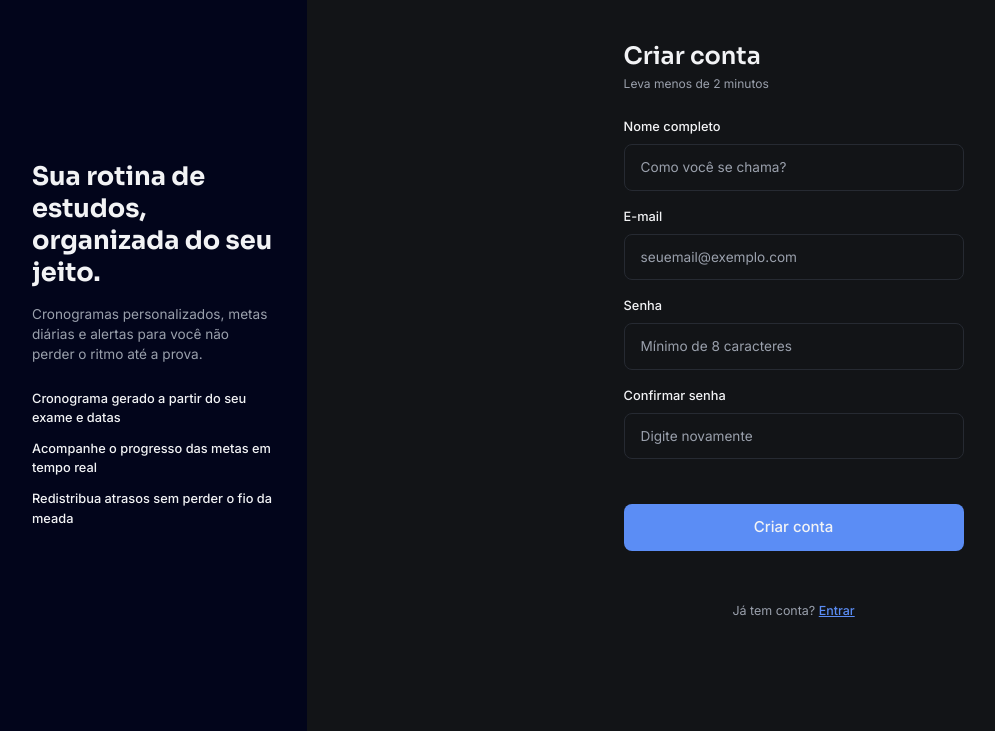
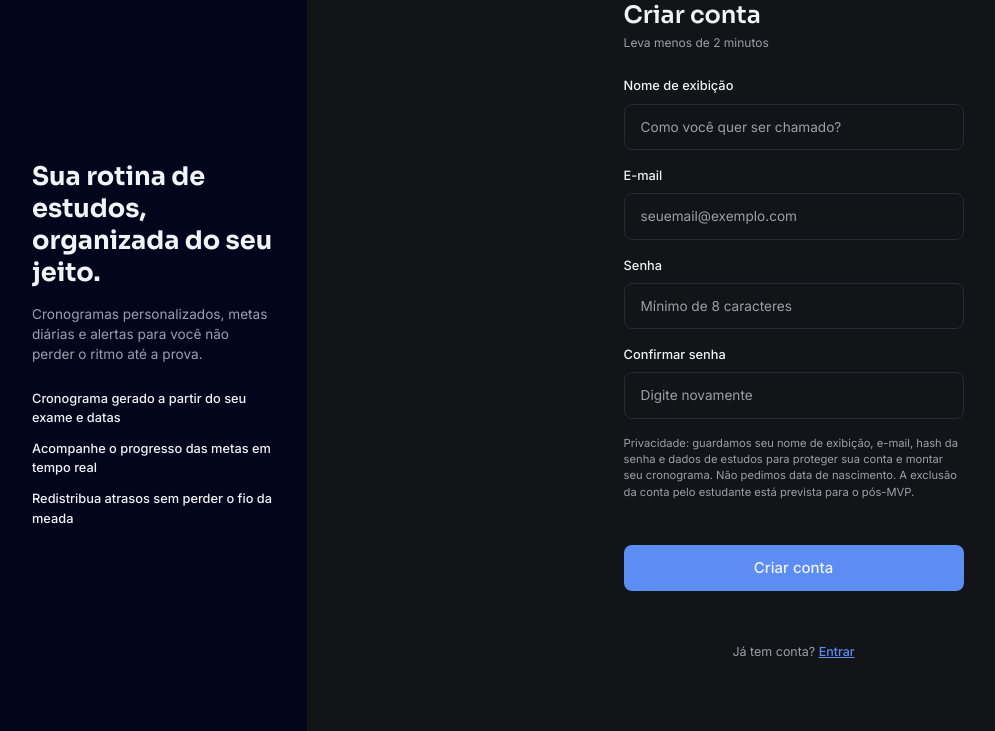
Before and after one commit to felipe-silva1/PI_IV-TIME21, a plain HTML site: page frontend/pages/cadastro.html in a window 1280 px wide. Shown: the part 69-800 px from the top of the page, without its empty margins (0-995 px from the left). Drawn offline with Linux system fonts and the light colour scheme.

Commit message:
Protege dados dos estudantes

```diff
--- a/frontend/pages/cadastro.html
+++ b/frontend/pages/cadastro.html
@@ -30,8 +30,8 @@
           <h2>Criar conta</h2>
           <p class="sub">Leva menos de 2 minutos</p>
 
-          <label for="c-nome">Nome completo</label>
-          <input id="c-nome" type="text" placeholder="Como você se chama?" autocomplete="name" required>
+          <label for="c-nome">Nome de exibição</label>
+          <input id="c-nome" type="text" placeholder="Como você quer ser chamado?" autocomplete="nickname" required>
 
           <label for="c-email">E-mail</label>
           <input id="c-email" type="email" placeholder="seuemail@exemplo.com" autocomplete="email" required>
@@ -41,6 +41,12 @@
 
           <label for="c-conf">Confirmar senha</label>
           <input id="c-conf" type="password" placeholder="Digite novamente" autocomplete="new-password" required>
+
+          <p class="privacidade">
+            Privacidade: guardamos seu nome de exibição, e-mail, hash da senha e dados de estudos
+            para proteger sua conta e montar seu cronograma. Não pedimos data de nascimento.
+            A exclusão da conta pelo estudante está prevista para o pós-MVP.
+          </p>
 
           <p class="erro" id="c-erro" role="alert"></p>
           <button class="principal" type="submit">Criar conta</button>
--- a/frontend/src/css/acesso.css
+++ b/frontend/src/css/acesso.css
@@ -30,6 +30,7 @@
 .caixa { width: 100%; max-width: 340px; }
 .caixa h2 { font-size: 1.5rem; margin-bottom: var(--espaco-1); }
 .caixa .sub { font-size: .75rem; color: var(--texto-suave); margin-bottom: var(--espaco-5); }
+.privacidade { margin-top: var(--espaco-4); font-size: .7rem; line-height: 1.45; color: var(--texto-suave); }
 
 form { display: none; }
 form.ativo { display: block; }
```
Also changed, not shown: servidor/InstrucoesMongo.txt, 3 other files.
